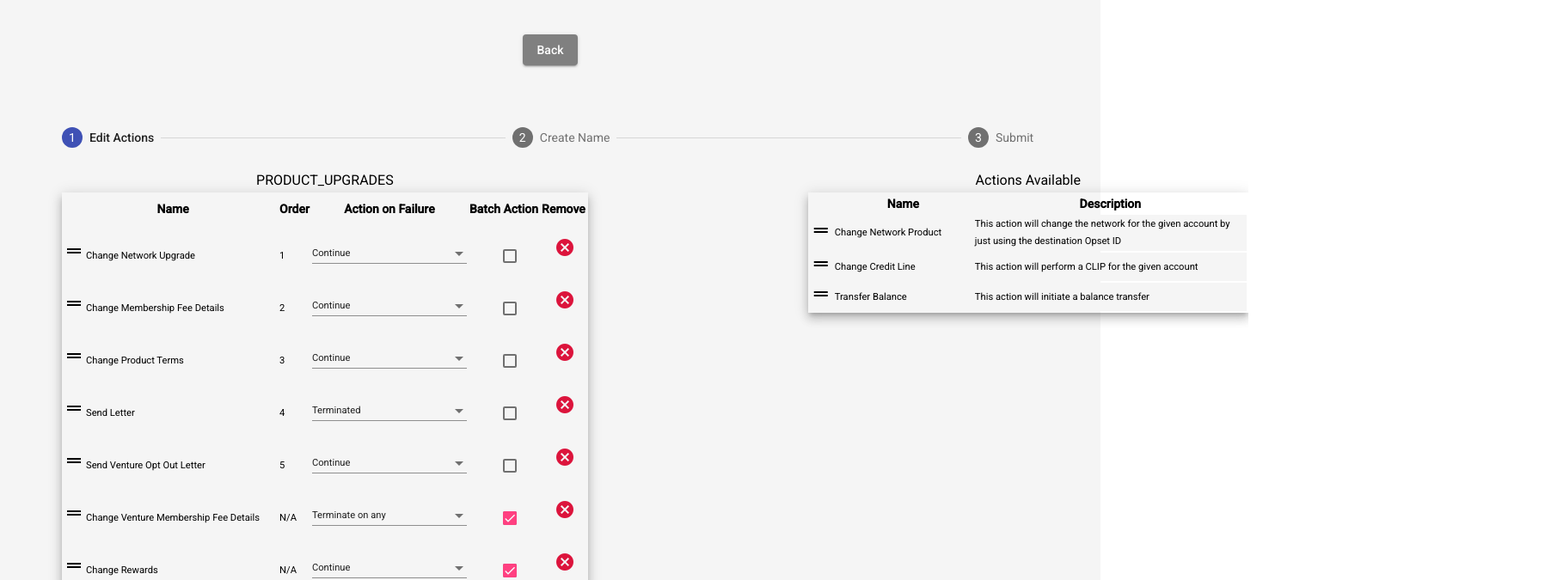
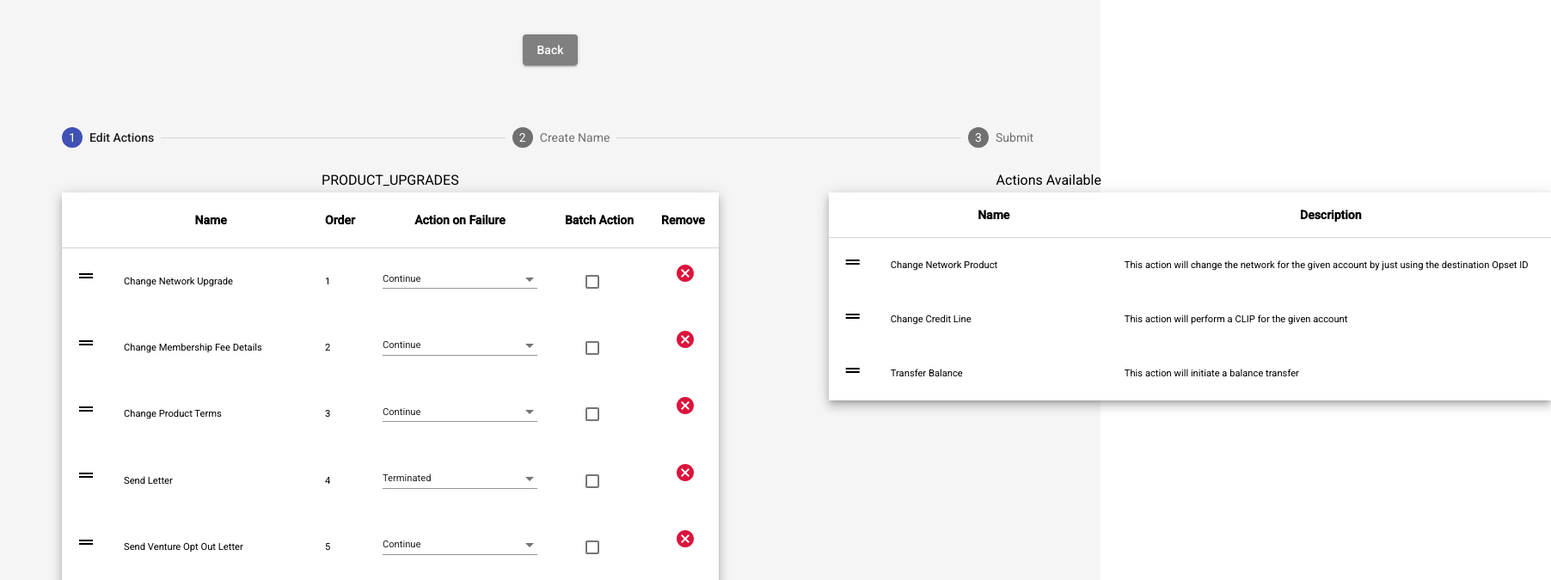
Before and after one commit to hellochrisyou/Angular-Material-Drag-And-Drop-Table, an Angular app: page /edit/0 in a window 1280 px wide. Shown: the top 675 px of the page at 86% size, 1804 px wide, since content can reach past the window. Built offline with nearby package versions, Linux system fonts and the light colour scheme.

Commit message:
3 files modified

```diff
--- a/src/app/finance-edit/finance-edit.component.scss
+++ b/src/app/finance-edit/finance-edit.component.scss
@@ -9,9 +9,7 @@ h3 {
 	text-align: center;
 	margin-bottom: 0;
 }
-.orchestrator-table {
-	margin-top: 0;
-}
+
 .cdk-drag-preview {
 	box-sizing: border-box;
 	border-radius: 4px;
@@ -33,29 +31,21 @@ h3 {
 	margin: 0;
 	padding: 3rem;
 }
+thead tr {
+    border-bottom: 1px solid lightgrey;
+}
 .stepper {
 	min-height: 100vh;
 }
 .cdk-drag {
+    background-color: white;
 	cursor: pointer;
 	font-size: 0.7rem;
 	position: relative;
 	padding-top: 0;
 	padding-bottom: 0;
 }
-.ods-table__cell:first-child, .ods-table__header:first-child {
-	width: 5px;
-}
-.ods-table__cell:nth-child(2), .ods-table__header:nth-child(2) {
-	width: 200px;
-}
-table.orchestrator-table .ods-table__cell:nth-child(3), table.orchestrator-table .ods-table__header:nth-child(3) {
-	width: 400px;
-}
-table.fulfillment-table .ods-table__cell:nth-child(3), table.fulfillment-table .ods-table__header:nth-child(3) {
-	width: 5px;
-	padding-left: 21px;
-}
+
 table.fulfillment-table td:nth-child(5) {
 	padding-left: 40px;
 }
@@ -118,7 +108,8 @@ section.center-flex-wrapper {
 .orchestrator-container {
 	position: absolute;
 	width: 40%;
-	margin: 0 0 0 20%;
+    margin: 0 auto;
+    margin-left: 10%;
 	text-align: center;
 }
 .mat-checkbox-ripple .mat-ripple-element,.mat-checkbox-checked.mat-accent .mat-checkbox-background {
@@ -129,6 +120,9 @@ section.center-flex-wrapper {
 }
 h5 {
 	color: crimson;
+}
+tr th {
+    padding: 1rem;
 }
 .static-text {
 	border: black 1px solid;
@@ -165,3 +159,32 @@ button#main-back-button {
     padding-top: 5vh;
     background-color: whitesmoke;
 }
+
+// Table Transformation
+table , table tr{
+    border-collapse: collapse;
+    background-color: white;
+  }
+  table tr {
+    // border: 0.1rem solid black;
+  }
+  table tr td{
+      padding: 1rem;
+  }
+  .orchestrator-table {
+    margin-top: 0;
+}
+.orchestrator-table tr td:nth-child(1) {
+    width: 1rem;
+}
+.orchestrator-table tr td:nth-child(2) {
+    min-width: 15rem;
+}
+
+.orchestrator-table tr td:nth-child(3) {
+    min-width: 30rem;;
+}
+
+table.mat-table {
+    border-spacing: 0;
+}
--- a/src/app/finance-edit/finance-edit.component.ts
+++ b/src/app/finance-edit/finance-edit.component.ts
@@ -47,7 +47,7 @@ export class FinanceEditComponent implements OnInit {
   ngOnInit(): void {
     this.id = this.activatedRoute.snapshot.paramMap.get('id');
     this.secondFormGroup = this._formBuilder.group({
-      secondCtrl: ['', Validators.pattern('^[A-Z]+(_[A-Z]+)*$')]
+      secondCtrl: ['', Validators.pattern('^[A-Z0-9]+(_[A-Z0-9]+)*$')]
     });
     if (this.id !== 'create') {
       this.getfinanceWorkflows();
--- a/src/app/finance/finance.component.scss
+++ b/src/app/finance/finance.component.scss
@@ -1,5 +1,4 @@
-div.orchestrator-action-info {
-    margin-right: 5vh;
+div.orchestrator-action-info {    margin-right: 5vh;
 }
 
 div.action-table{
@@ -32,6 +31,8 @@ section {
 }
 mat-icon {
     color: gold;
+    transition: background-size 0.3s ease-out, color 0.1s 0.1s, transform 0.3s;
+
 }
 #workload-name {
     margin-left: 12vw;
@@ -43,3 +44,7 @@ button a:hover {
 .edit-button:hover {
     background-color: #25313d;
 }
+
+mat-icon:hover {
+    transform: rotate(360deg) scale(1.1);
+}
```
